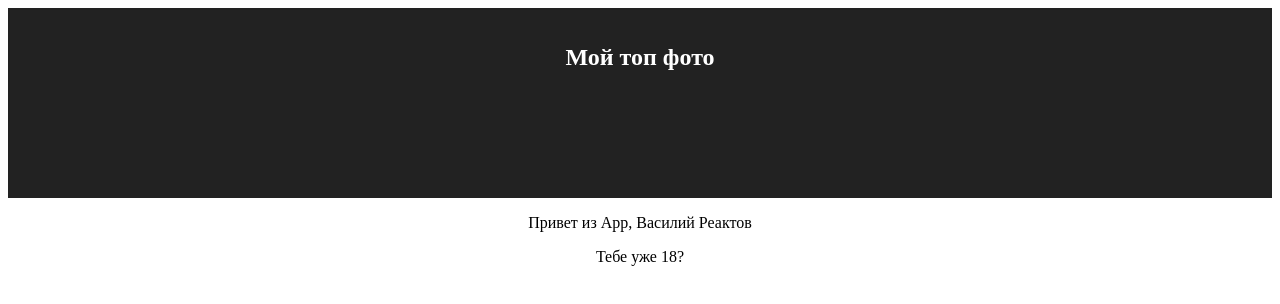
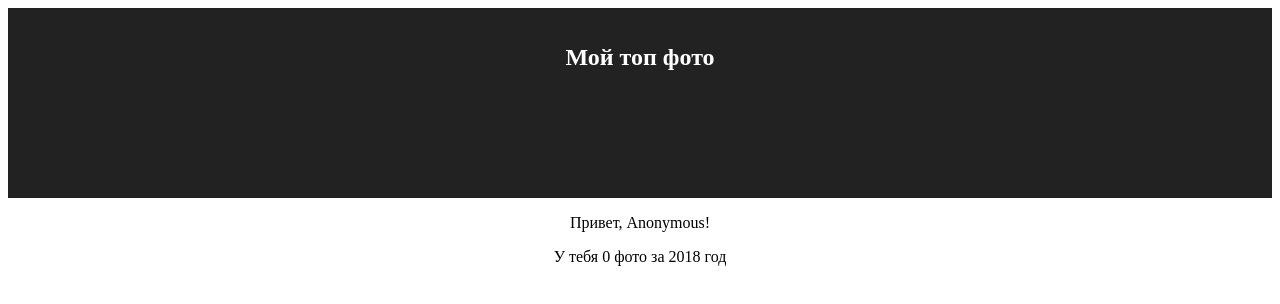
Before and after one commit to hellosophiee/react-redux-maxpfrontend, a React (Create React App) app: page / in a window 1280 px wide. Shown: the top 304 px of the page. Built offline with nearby package versions, Linux system fonts and the light colour scheme.

Commit message:
feat: combine reducers

```diff
--- a/src/App.jsx
+++ b/src/App.jsx
@@ -4,16 +4,16 @@
 
 class App extends Component {
 	render() {
-		const { name, lastname, age } = this.props.user;
+		const { user, page } = this.props;
 		return (
 			<div className="App">
 				<header className="App-header">
 					<h1 className="App-title">Мой топ фото</h1>
 				</header>
+				<p>Привет, {user.name}!</p>
 				<p>
-					Привет из App, {name} {lastname}
+					У тебя {page.photos.length} фото за {page.year} год
 				</p>
-				<p>Тебе уже {age}?</p>
 			</div>
 		);
 	}
@@ -22,7 +22,8 @@
 const mapStateToProps = (store) => {
 	console.log(store);
 	return {
-		user: store.user
+		user: store.user,
+		page: store.page
 	};
 };
 
--- a/src/reducers/index.jsx
+++ b/src/reducers/index.jsx
@@ -1,11 +1,8 @@
-export const initialState = {
-	user: {
-		name: 'Василий',
-		lastname: 'Реактов',
-		age: 18
-	}
-};
+import { combineReducers } from 'redux';
+import { pageReducer } from './page';
+import { userReducer } from './user';
 
-export function rootReducer(state = initialState) {
-	return state;
-}
+export const rootReducer = combineReducers({
+	page: pageReducer,
+	user: userReducer
+});
--- /dev/null
+++ b/src/reducers/page.jsx
@@ -0,0 +1,8 @@
+const initialState = {
+	year: 2018,
+	photos: []
+};
+
+export function pageReducer(state = initialState) {
+	return state;
+}
--- /dev/null
+++ b/src/reducers/user.jsx
@@ -0,0 +1,7 @@
+const initialState = {
+	name: 'Anonymous'
+};
+
+export function userReducer(state = initialState) {
+	return state;
+}
--- a/src/store/configureStore.jsx
+++ b/src/store/configureStore.jsx
@@ -1,4 +1,4 @@
 import { createStore } from 'redux';
-import { rootReducer, initialState } from '../reducers';
+import { rootReducer } from '../reducers';
 
-export const store = createStore(rootReducer, initialState);
+export const store = createStore(rootReducer);
```
